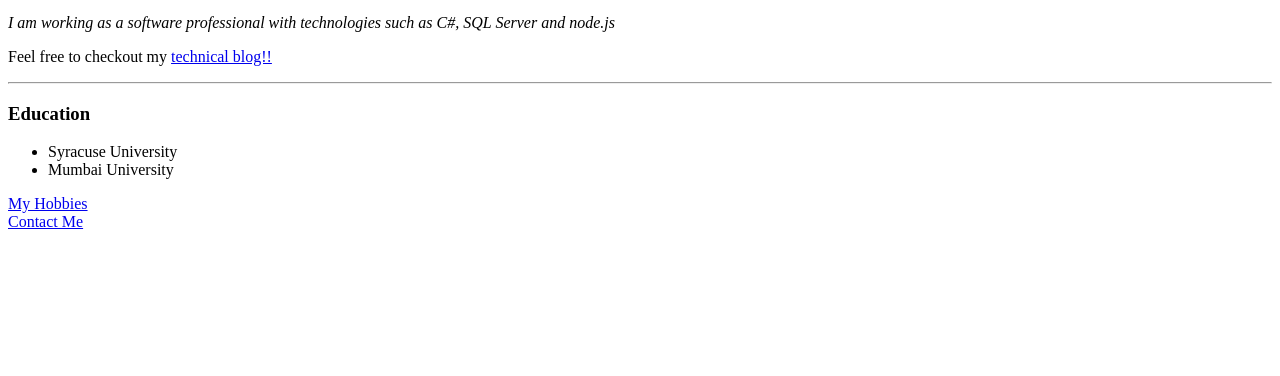
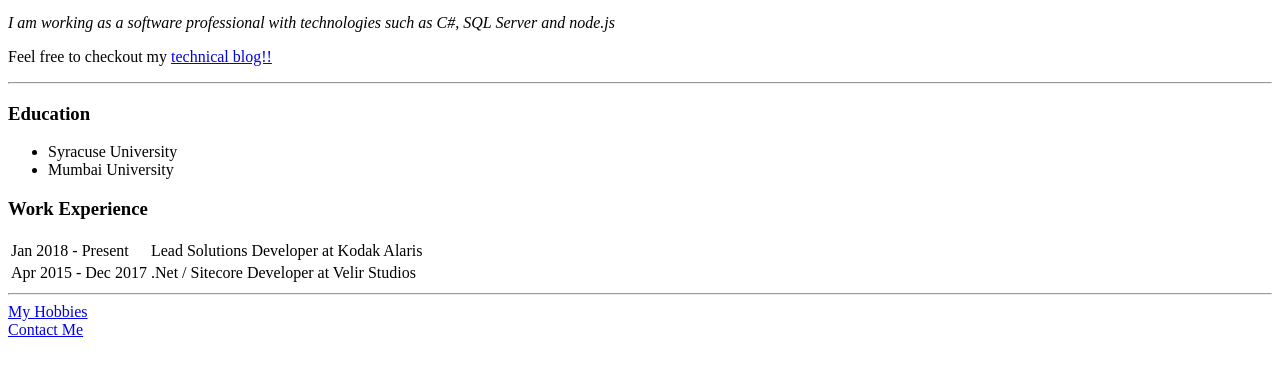
Before and after one commit to asmahajan/WebDev-HtmlAndBeyond, a plain HTML site: page Web Development/HTML - Personal Site/index.html in a window 1280 px wide. Shown: the part 412-788 px from the top of the page. Drawn offline with Linux system fonts and the light colour scheme.

Commit message:
Added basic table

```diff
--- a/Web Development/HTML - Personal Site/index.html
+++ b/Web Development/HTML - Personal Site/index.html
@@ -19,6 +19,18 @@
           <li>Syracuse University</li>
           <li>Mumbai University</li>
         </ul>
+        <h3>Work Experience</h3>
+        <table>
+          <tr>
+            <td>Jan 2018 - Present</td>
+            <td>Lead Solutions Developer at Kodak Alaris</td>
+          </tr>
+          <tr>
+            <td>Apr 2015 - Dec 2017</td>
+            <td>.Net / Sitecore Developer at Velir Studios</td>
+          </tr>
+        </table>
+        <hr>
       <a href="hobbies.html">My Hobbies</a>
       <br>
       <a href="contact.html">Contact Me</a>
```
